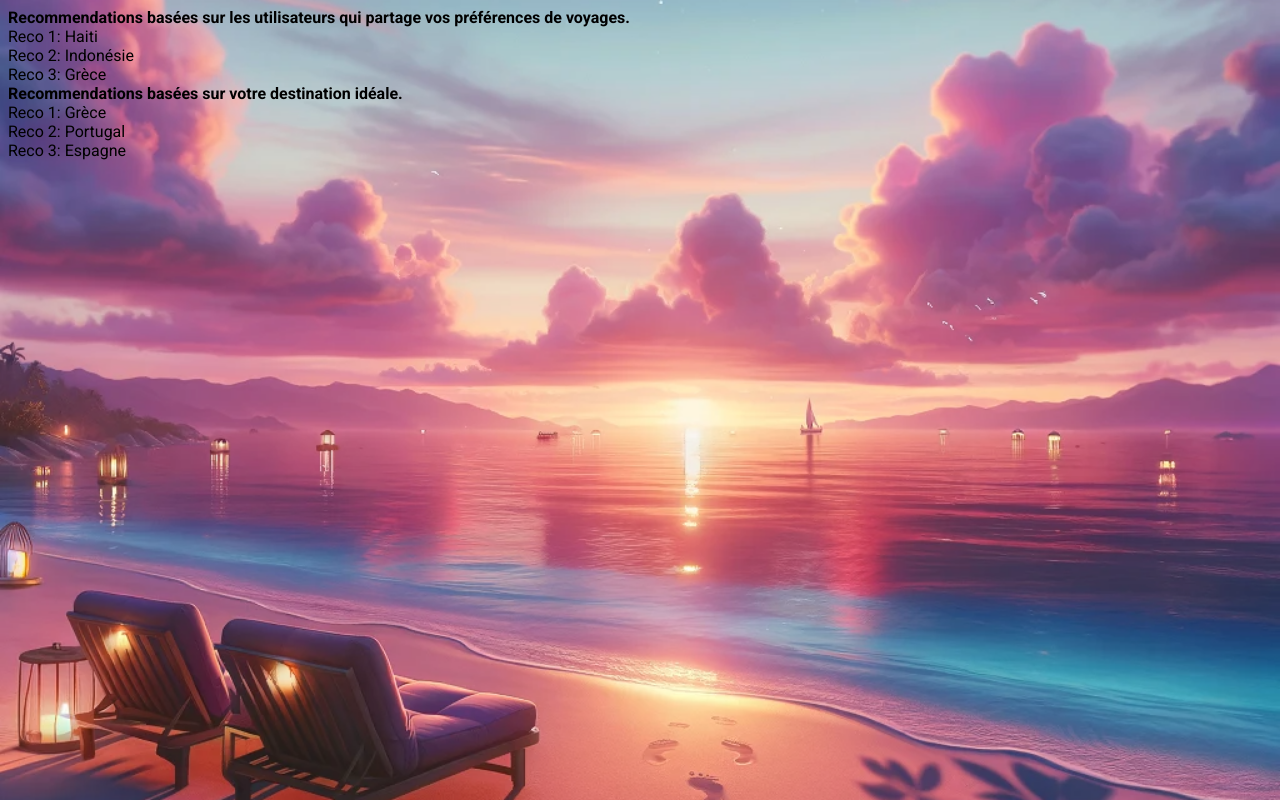
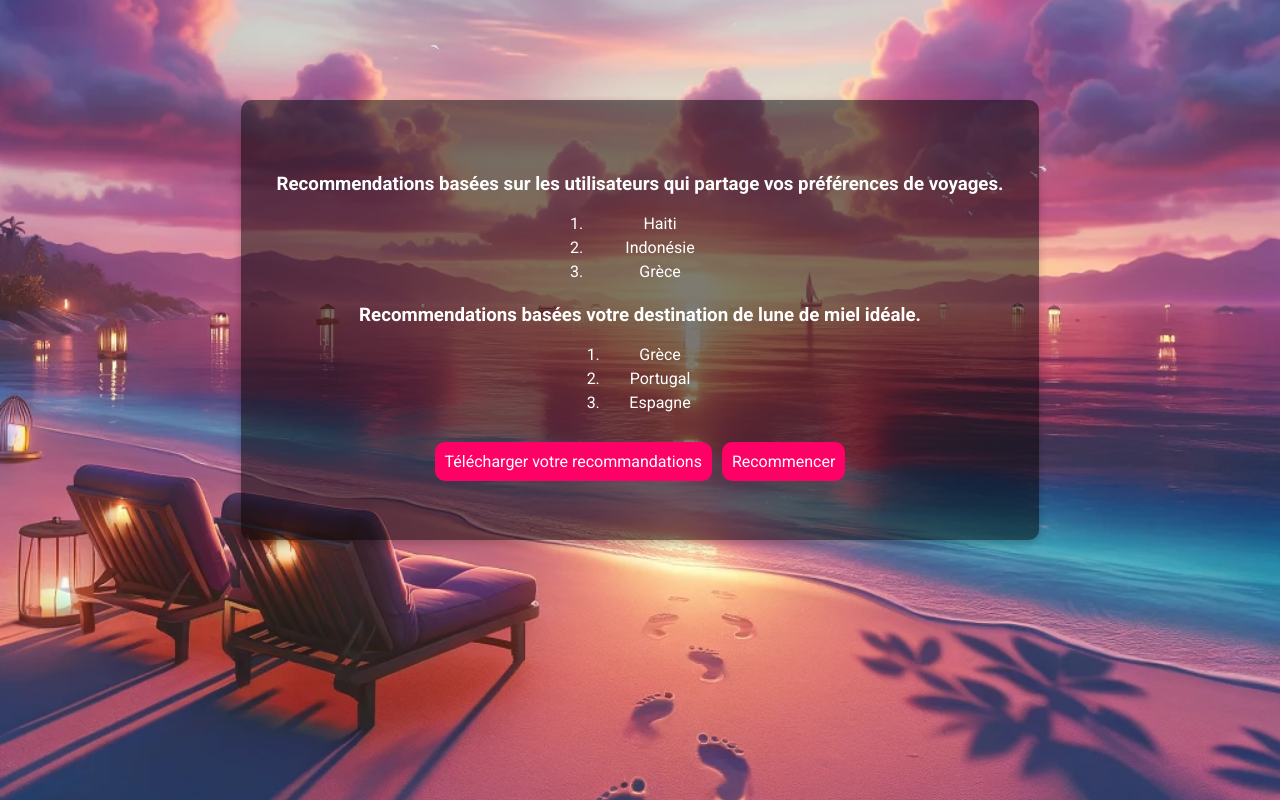
Before and after one commit to GaRyFoYDev/honeymoon, a PHP site: page /confirm.php in a window 1280 px wide. Run offline with PHP 8.4, Linux system fonts and the light colour scheme; data comes from the database, SQL or seed files in the repository; both versions use the stored data as it was after the commit.

Commit message:
téléchargement de la reco et retour vers page accueuil ok

```diff
--- a/confirm.php
+++ b/confirm.php
@@ -27,12 +27,6 @@
             $reco1 = $row['reco1'];
             $reco2 = $row['reco2'];
             $reco3 = $row['reco3'];
-
-            echo "<b>Recommendations basées sur les utilisateurs qui partage vos préférences de voyages.</b><br>";
-            echo "Reco 1: $reco1 <br>";
-            echo "Reco 2: $reco2 <br>";
-            echo "Reco 3: $reco3 <br>";
-
             $userReco->finalize();
 
         } else {
@@ -51,15 +45,9 @@
         $row = $itemReco->fetchArray(SQLITE3_ASSOC); // Récupère la ligne de résultat
 
         if ($row) {
-            $reco1 = $row['reco1'];
-            $reco2 = $row['reco2'];
-            $reco3 = $row['reco3'];
-
-            echo "<b>Recommendations basées sur votre destination idéale.</b><br>";
-            echo "Reco 1: $reco1 <br>";
-            echo "Reco 2: $reco2 <br>";
-            echo "Reco 3: $reco3 <br>";
-
+            $reco4 = $row['reco1'];
+            $reco5 = $row['reco2'];
+            $reco6 = $row['reco3'];
             $itemReco->finalize();
 
         } else {
@@ -76,6 +64,16 @@
 }
 
 
+// Sauvegarde des variables pour téléchargement
+session_start();
+$_SESSION['reco1'] = $reco1;
+$_SESSION['reco2'] = $reco2;
+$_SESSION['reco3'] = $reco3;
+$_SESSION['reco4'] = $reco4;
+$_SESSION['reco5'] = $reco5;
+$_SESSION['reco6'] = $reco6;
+
+
 ?>
 
 <!DOCTYPE html>
@@ -90,7 +88,40 @@
 </head>
 
 <body>
-    <!-- <script src="js_scripts/form.js"></script> -->
+    <div class="container">
+        <div class="reco">
+            <h3>Recommendations basées sur les utilisateurs qui partage vos préférences de voyages.</h3>
+            <ol>
+                <li>
+                    <?php echo $reco1; ?>
+                </li>
+                <li>
+                    <?php echo $reco2; ?>
+                </li>
+                <li>
+                    <?php echo $reco3; ?>
+                </li>
+            </ol>
+        </div>
+        <div class="reco">
+            <h3>Recommendations basées votre destination de lune de miel idéale.</h3>
+            <ol>
+                <li>
+                    <?php echo $reco4; ?>
+                </li>
+                <li>
+                    <?php echo $reco5; ?>
+                </li>
+                <li>
+                    <?php echo $reco6; ?>
+                </li>
+            </ol>
+        </div>
+        <div class="button-container">
+            <a href='download_reco.php'>Télécharger votre recommandations</a>
+            <a href="form.php">Recommencer</a>
+        </div>
+    </div>
 </body>
 
 </html>
--- a/reco.php
+++ b/reco.php
@@ -53,8 +53,8 @@
     echo "Une erreur s'est produite : " . $e->getMessage();
 }
 
-//Trouver comment réexecuter le code au rechargement de la partage
-//Terminer la mise en page de la recommandation
+//Trouver comment éviter soumission formulaire avec rechargement = redirection ok
+//Terminer la mise en page de la recommandation ok
 //Prévoir un bouton  de retour à la page d'accueil
-// Si assez de temps offrir la possibilité aux user de télécharger sa reco en fichier txt
+// Si assez de temps offrir la possibilité aux users de télécharger sa reco en fichier txt
 ?>
--- a/styles/reco.css
+++ b/styles/reco.css
@@ -8,3 +8,50 @@
     background-size: cover;
     background-position: center;
 }
+
+.container{
+        display: flex;
+        flex-direction: column;
+        justify-content: center;
+        align-items: center;
+        background-color: rgba(0, 0, 0, 0.5);
+        color: #fff;
+        text-align: center;
+        border-radius: 10px;
+        padding: 20px;
+        width: 60%;
+        height: 50vh;
+        margin: auto;
+        margin-top: 100px;
+        box-shadow: 0 4px 8px rgba(0, 0, 0, 0.2);
+}
+
+ol{
+    width: 20%;
+    margin: auto;
+}
+
+li{
+    margin-bottom: 5px;
+}
+
+.button-container{
+    width: 100%;
+    display: flex;
+    justify-content: center;
+    margin-top: 20px;
+}
+
+a{
+    text-decoration: none;
+    background-color: #ff0066;
+    padding: 10px;
+    color:#fff;
+    cursor: pointer;
+    border-radius: 10px;
+    margin: 5px;
+}
+
+a:hover{
+    background-color: rgb(27, 27, 196);
+}
```
Also changed, not shown: download_reco.php (added, +25 -0 lines), honeymoon.db.
